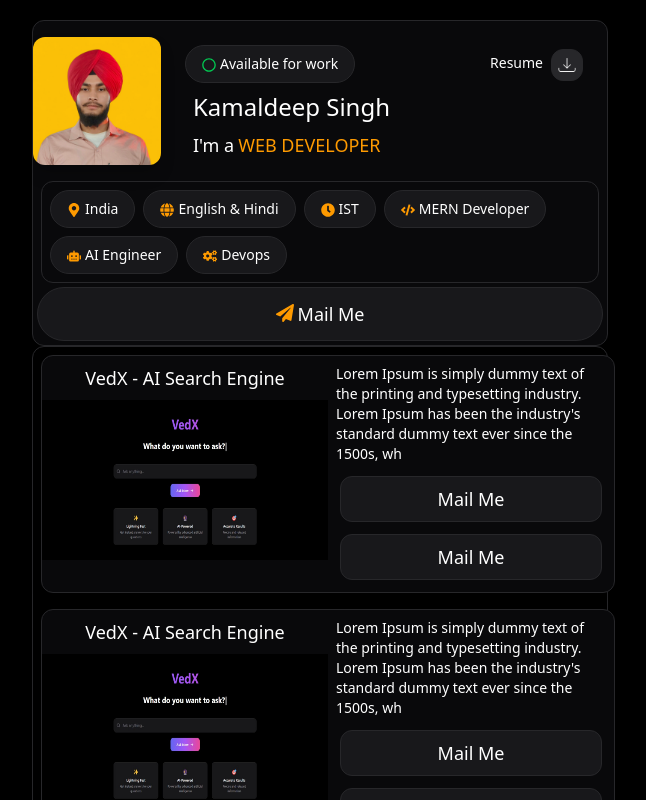
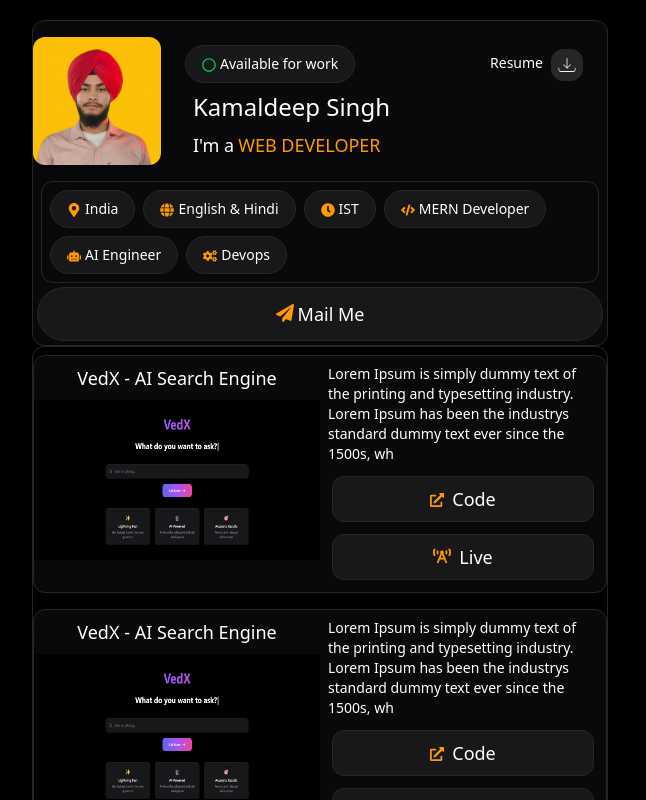
Before and after one commit to Kamaldeep-singh0/my-portfolio, a Next.js app in the folder my-portfolio/: page / in a window 1280 px wide. Shown: the top 800 px of the page, without its empty margins (320-966 px from the left). Built offline with nearby package versions, Linux system fonts and the light colour scheme.

Commit message:
projects

```diff
--- a/my-portfolio/app/components/Project.js
+++ b/my-portfolio/app/components/Project.js
@@ -1,17 +1,18 @@
 import React from 'react'
+import { FaBroadcastTower,FaExternalLinkAlt  } from "react-icons/fa";
 
 function Project() {
   return (
     <div className='grid grid-cols-2 m-2 w-full bg-zinc-950 rounded-xl border-1 border-zinc-800 transform hover:scale-102 transition-transform duration-400 ease-in-out shadow-lg '>
      <div className='flex flex-col '>
       <h1 className='text-white text-lg text-center my-2'>VedX - AI Search Engine</h1>
-      <img src='pro.jpg' className='h-40 w-72  '/>
+      <img src='pro.jpg' className='h-40 w-72 '/>
       </div>
       <div className='m-2'>
 
-        <h2 className='text-white text-sm '>Lorem Ipsum is simply dummy text of the printing and typesetting industry. Lorem Ipsum has been the industry's standard dummy text ever since the 1500s, wh</h2>
-        <div className='text-lg text-white flex justify-center m-1  hover:bg-zinc-800 py-2 mt-3 rounded-xl bg-zinc-900 border-1 border-zinc-800'>Mail Me</div>
-        <div className='text-lg text-white flex justify-center m-1  hover:bg-zinc-800 py-2 mt-3  rounded-xl bg-zinc-900 border-1 border-zinc-800'>Mail Me</div>
+        <h2 className='text-white text-sm '>Lorem Ipsum is simply dummy text of the printing and typesetting industry. Lorem Ipsum has been the industrys standard dummy text ever since the 1500s, wh</h2>
+        <div className='text-lg text-white flex justify-center m-1  hover:bg-zinc-800 py-2 mt-3 rounded-xl bg-zinc-900 border-1 border-zinc-800 flex'><FaExternalLinkAlt  className="text-amber-500 mt-2 mr-2 size-3.5" />Code</div>
+        <div className='text-lg text-white flex justify-center m-1  hover:bg-zinc-800 py-2 mt-3  rounded-xl bg-zinc-900 border-1 border-zinc-800 flex'><FaBroadcastTower  className="text-amber-500 mt-1 mr-2 " />Live</div>
         <div>
 
         </div>
--- a/my-portfolio/app/page.js
+++ b/my-portfolio/app/page.js
@@ -13,7 +13,8 @@ export default function Home() {
     <div className="bg-black flex justify-center  ">
     <div className="flex flex-col  items-center w-xl  h-screen my-5">
      <Card/>
-     <div className="flex flex-col w-full bg-black rounded-xl border-1 border-zinc-800">
+     <div className="flex flex-col w-full bg-black rounded-xl border-1 border-zinc-800 items-center">
+     <Project/>
      <Project/>
      <Project/>
      </div>
```
